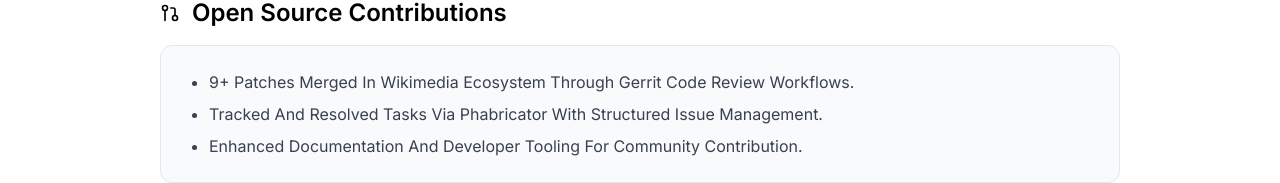
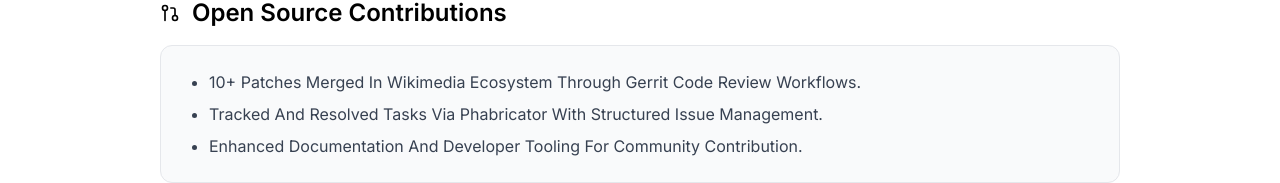
Before and after one commit to Adarsh240-feb/portfolio, a React (Create React App) app: page /about in a window 1280 px wide. Shown: the part 521-704 px from the top of the page. Built offline with nearby package versions, Linux system fonts and the light colour scheme; the HTML template or start-up script is replaced by a standard one.

Commit message:
Detail Update

```diff
--- a/src/pages/AboutPage.jsx
+++ b/src/pages/AboutPage.jsx
@@ -75,7 +75,7 @@
         <Section icon={FiGitPullRequest} title="Open Source Contributions">
           <BulletList
             items={[
-              '9+ Patches Merged In Wikimedia Ecosystem Through Gerrit Code Review Workflows.',
+              '10+ Patches Merged In Wikimedia Ecosystem Through Gerrit Code Review Workflows.',
               'Tracked And Resolved Tasks Via Phabricator With Structured Issue Management.',
               'Enhanced Documentation And Developer Tooling For Community Contribution.',
             ]}
```
